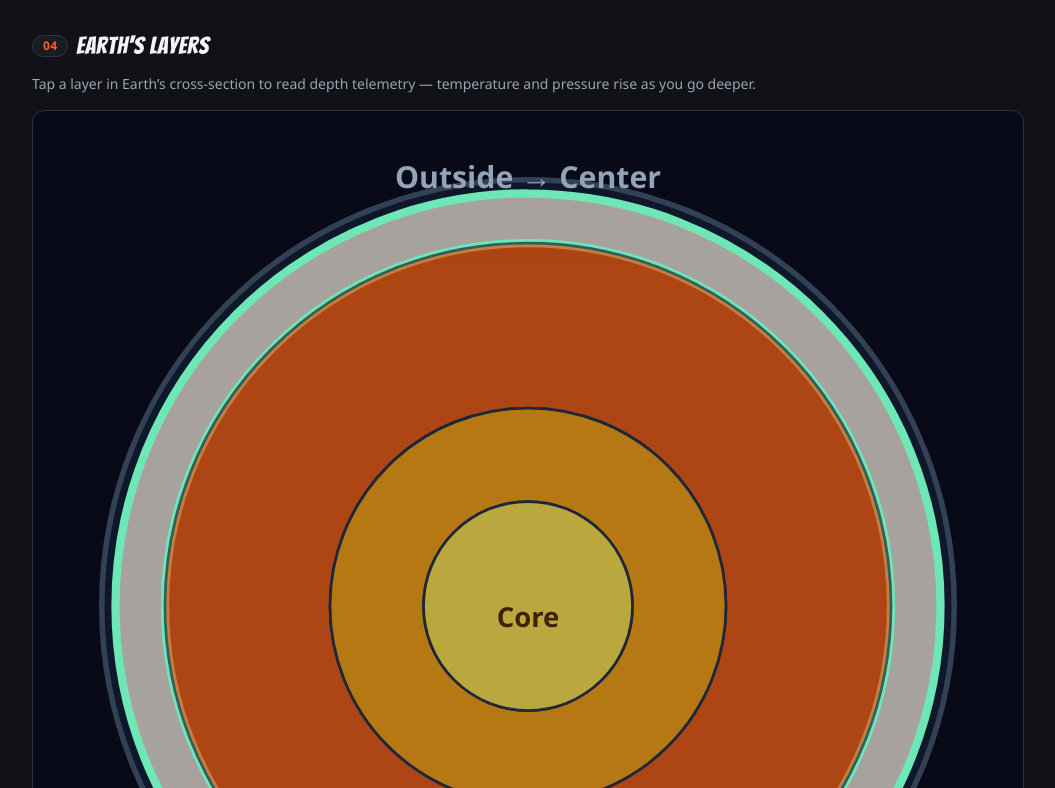
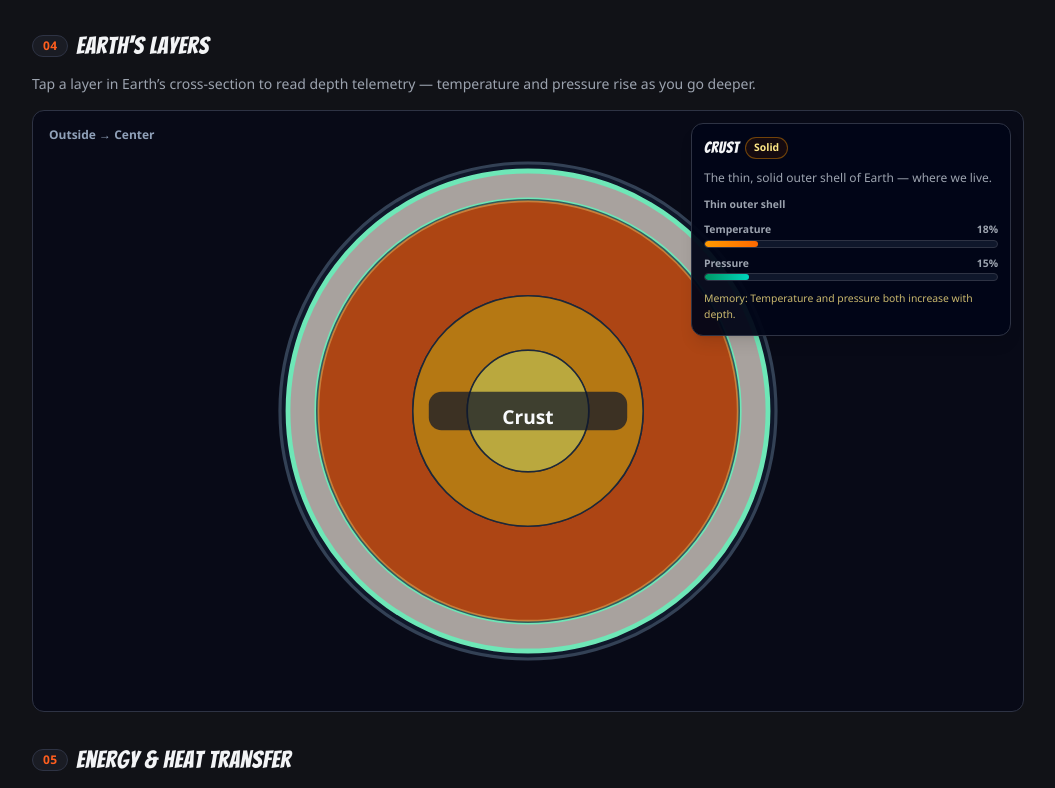
Before and after one commit to Baltindors/levelup-lab, a Vue app: page /grade/grade-6/subject/earth-systems/exercise/earth-systems-mastery in a window 1280 px wide. Shown: the part 3292-4080 px from the top of the page, without its empty margins (112-1167 px from the left). Built offline with nearby package versions, Linux system fonts and the light colour scheme; the HTML template or start-up script is replaced by a standard one.

Commit message:
finished mantle

```diff
--- a/src/components/exercises/science/AtmosphereExplorer.vue
+++ b/src/components/exercises/science/AtmosphereExplorer.vue
@@ -174,19 +174,19 @@ function onSlider(e) {
           <circle cx="278" cy="316" r="3" fill="#64748b" />
         </g>
 
-        <!-- Stratosphere ozone shield -->
+        <!-- Stratosphere ozone shield (below layer label to avoid overlap) -->
         <g v-if="activeLayer === 'stratosphere'" class="pointer-events-none">
           <rect
-            x="95"
-            y="228"
-            width="230"
-            height="28"
+            x="120"
+            y="248"
+            width="180"
+            height="22"
             rx="10"
             fill="#34d399"
-            opacity="0.35"
+            opacity="0.4"
             class="ozone-pulse"
           />
-          <text x="210" y="247" text-anchor="middle" fill="#a7f3d0" font-size="13" font-weight="800">
+          <text x="210" y="263" text-anchor="middle" fill="#a7f3d0" font-size="12" font-weight="800">
             Ozone Layer Shield
           </text>
         </g>
--- a/src/components/exercises/science/EarthLayersExplorer.vue
+++ b/src/components/exercises/science/EarthLayersExplorer.vue
@@ -86,10 +86,21 @@ function ringPath(cx, cy, outerR, innerR) {
       Tap a layer in Earth’s cross-section to read depth telemetry — temperature and pressure rise as you go deeper.
     </p>
 
-    <div class="overflow-x-auto max-w-full">
+    <div
+      class="relative w-full overflow-x-auto rounded-[var(--radius-card)] border border-[var(--color-border)] bg-slate-950/60"
+    >
+      <!-- Top-left label -->
+      <p
+        class="pointer-events-none absolute left-3 top-3 z-10 text-xs font-semibold text-slate-400 md:left-4 md:top-4"
+      >
+        Outside → Center
+      </p>
+
+      <!-- Earth stays centered; outer blue box keeps full width -->
+      <div class="flex justify-center px-2 py-2 md:px-4 md:py-3">
         <svg
           viewBox="0 0 360 360"
-        class="w-full h-auto select-none rounded-[var(--radius-card)] border border-[var(--color-border)] bg-slate-950/60"
+          class="h-auto w-full max-w-md select-none md:max-w-xl"
           role="img"
           aria-label="Earth layers concentric cross-section"
         >
@@ -106,7 +117,6 @@ function ringPath(cx, cy, outerR, innerR) {
               class="cursor-pointer transition-all duration-200"
               @click="selectLayer(layer.id)"
             />
-          <!-- Generous transparent hit ring (slightly padded) -->
             <path
               :d="ringPath(180, 180, layer.outerR + 4, Math.max(0, layer.innerR - 4))"
               fill="transparent"
@@ -118,26 +128,105 @@ function ringPath(cx, cy, outerR, innerR) {
             </path>
           </g>
 
-        <text x="180" y="28" text-anchor="middle" fill="#94a3b8" font-size="11" font-weight="600">
-          Outside → Center
-        </text>
+          <!-- Selected layer name in the center -->
+          <rect
+            x="118"
+            y="168"
+            width="124"
+            height="24"
+            rx="8"
+            fill="#0f172a"
+            opacity="0.72"
+            class="pointer-events-none"
+          />
           <text
             x="180"
             y="185"
             text-anchor="middle"
             dominant-baseline="middle"
-          fill="#422006"
-          font-size="10"
+            fill="#f8fafc"
+            font-size="12"
             font-weight="800"
             class="pointer-events-none"
           >
-          Core
+            {{ active.label }}
           </text>
         </svg>
       </div>
 
+      <!-- Desktop: telemetry overlay top-right (a bit wider) -->
       <div
-      class="space-y-4 rounded-[var(--radius-card)] border border-[var(--color-border)] bg-[var(--color-panel)] p-4"
+        class="pointer-events-none absolute right-3 top-3 z-10 hidden w-72 md:block lg:w-80"
+        aria-live="polite"
+      >
+        <div
+          class="space-y-2.5 rounded-[var(--radius-card)] border border-[var(--color-border)] bg-slate-950/95 p-3 shadow-lg"
+        >
+          <div class="flex flex-wrap items-center gap-1.5">
+            <p class="display text-base tracking-wide text-[var(--color-text)]">
+              {{ active.label }}
+            </p>
+            <span
+              v-if="active.thickest"
+              class="inline-flex rounded-full border border-emerald-500/40 bg-emerald-950/40 px-2 py-0.5 text-[0.65rem] font-semibold text-emerald-300"
+            >
+              Thickest
+            </span>
+            <span
+              class="inline-flex rounded-full border px-2 py-0.5 text-[0.65rem] font-semibold"
+              :class="
+                active.state === 'Liquid'
+                  ? 'border-sky-400/50 bg-sky-950/40 text-sky-200'
+                  : 'border-amber-500/40 bg-amber-950/30 text-amber-200'
+              "
+            >
+              {{ active.state === 'Liquid' ? 'Liquid' : 'Solid' }}
+            </span>
+          </div>
+
+          <p class="text-xs leading-snug text-[var(--color-muted)]">{{ active.blurb }}</p>
+          <p class="text-[0.65rem] font-semibold text-[var(--color-muted)]">
+            {{ active.thickness }}
+          </p>
+
+          <div class="space-y-2">
+            <div>
+              <div class="mb-0.5 flex justify-between text-[0.65rem] font-semibold text-[var(--color-muted)]">
+                <span>Temperature</span>
+                <span>{{ active.tempPct }}%</span>
+              </div>
+              <div class="h-2 overflow-hidden rounded-full border border-[var(--color-border)] bg-slate-900">
+                <div
+                  class="h-full rounded-full bg-gradient-to-r from-amber-500 to-orange-500 transition-all duration-500"
+                  :style="{ width: `${active.tempPct}%` }"
+                />
+              </div>
+            </div>
+            <div>
+              <div class="mb-0.5 flex justify-between text-[0.65rem] font-semibold text-[var(--color-muted)]">
+                <span>Pressure</span>
+                <span>{{ active.pressurePct }}%</span>
+              </div>
+              <div class="h-2 overflow-hidden rounded-full border border-[var(--color-border)] bg-slate-900">
+                <div
+                  class="h-full rounded-full bg-gradient-to-r from-emerald-600 to-teal-400 transition-all duration-500"
+                  :style="{ width: `${active.pressurePct}%` }"
+                />
+              </div>
+            </div>
+          </div>
+
+          <p class="text-[0.65rem] text-amber-200/80">
+            Memory: Temperature and pressure both increase with depth.
+          </p>
+        </div>
+      </div>
+    </div>
+
+    <!-- Mobile: telemetry under the diagram -->
+    <div
+      class="space-y-4 rounded-[var(--radius-card)] border border-[var(--color-border)] bg-[var(--color-panel)] p-4 md:hidden"
+      aria-live="polite"
     >
       <div class="flex flex-wrap items-center gap-2">
         <p class="display text-xl tracking-wide text-[var(--color-text)]">
```
Lines whose indentation alone changed are shown as unchanged.
